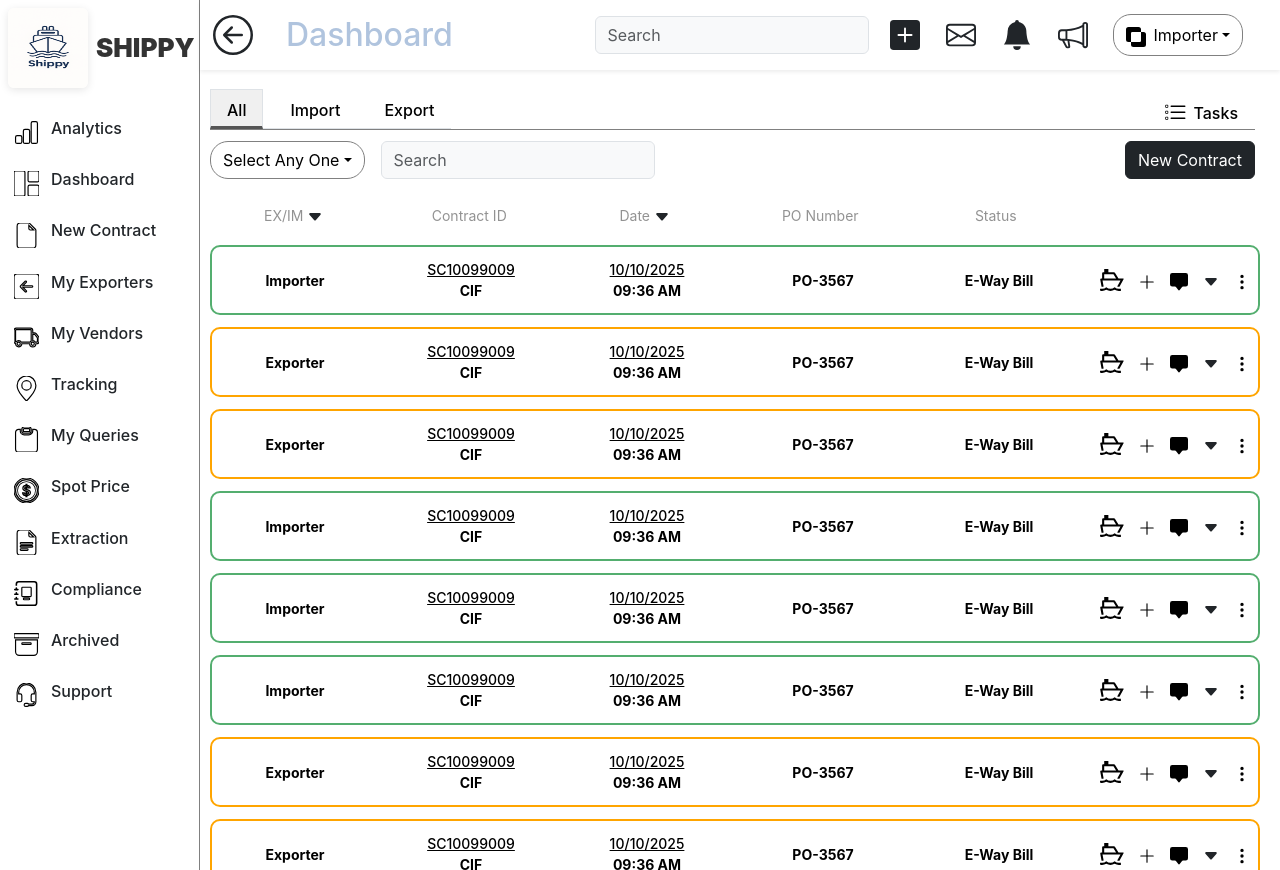
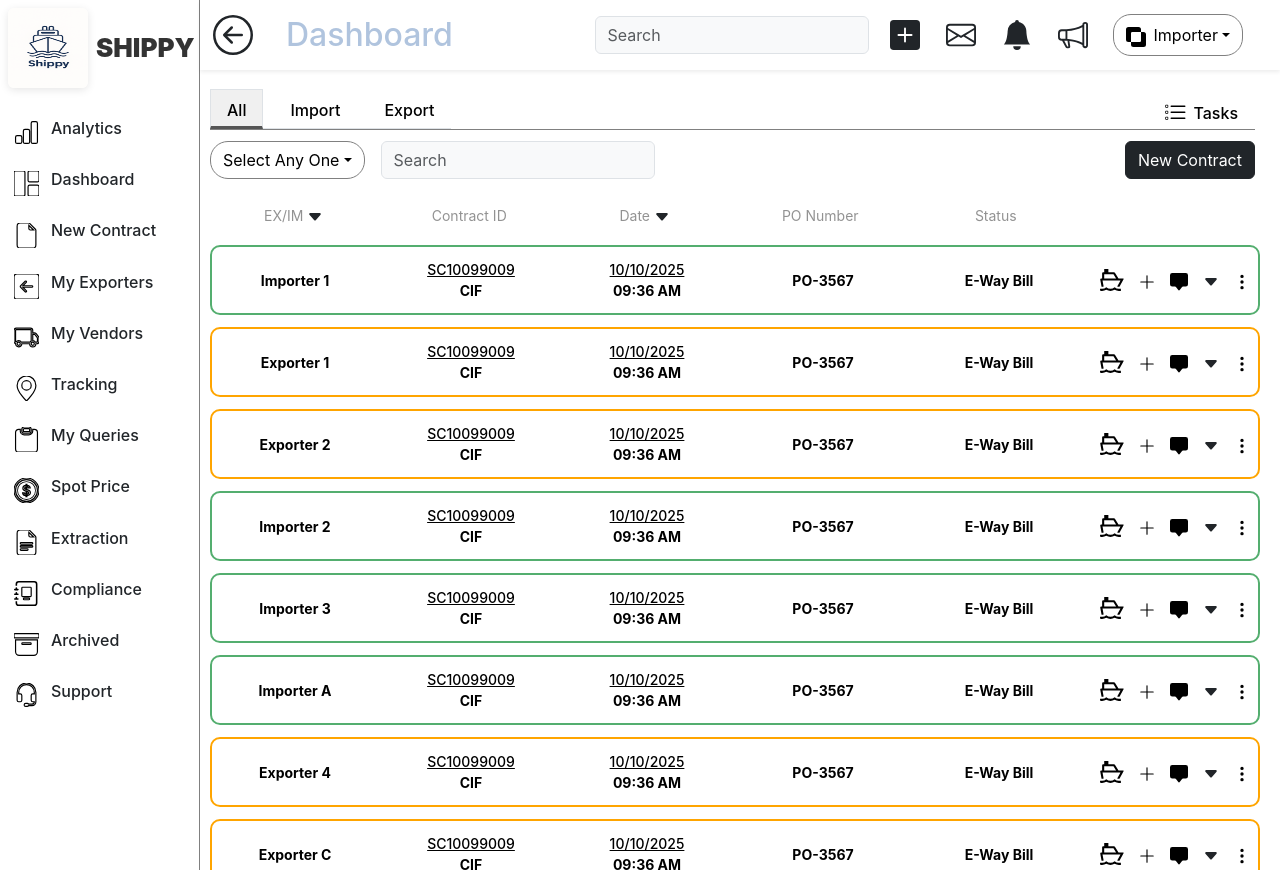
Before and after one commit to yoshwithakaram/shippy-project, a React (Vite) app: page /dashboard/dashboard-all in a window 1280 px wide. Built offline with nearby package versions, Linux system fonts and the light colour scheme.

Commit message:
updated dashboard content

```diff
--- a/src/components/DashboardTabs/DashboardAll.jsx
+++ b/src/components/DashboardTabs/DashboardAll.jsx
@@ -5,17 +5,17 @@ import Datarow from "../Datarow/Datarow";
 function DashboardAll(){
     return(
         <>
-        <Datarow label="Importer"/>
-        <Datarow label="Exporter"/>
-        <Datarow label="Exporter"/>
-        <Datarow label="Importer"/>
-        <Datarow label="Importer"/>
-        <Datarow label="Importer"/>
-        <Datarow label="Exporter"/>
-        <Datarow label="Exporter"/>
-        <Datarow label="Importer"/>
-        <Datarow label="Exporter"/>
-        <Datarow label="Exporter"/>
+        <Datarow label="Importer 1"/>
+        <Datarow label="Exporter 1"/>
+        <Datarow label="Exporter 2"/>
+        <Datarow label="Importer 2"/>
+        <Datarow label="Importer 3"/>
+        <Datarow label="Importer A"/>
+        <Datarow label="Exporter 4"/>
+        <Datarow label="Exporter C"/>
+        <Datarow label="Importer 5"/>
+        <Datarow label="Exporter X"/>
+        <Datarow label="Exporter Z"/>
         </>
     );
 }
--- a/src/components/DashboardTabs/DashboardExport.jsx
+++ b/src/components/DashboardTabs/DashboardExport.jsx
@@ -5,20 +5,20 @@ import Datarow from "../Datarow/Datarow";
 function DashboardExport(){
     return(
         <>
-        <Datarow label="Exporter"/>
-        <Datarow label="Exporter"/>
-        <Datarow label="Exporter"/>
-        <Datarow label="Exporter"/>
-        <Datarow label="Exporter"/>
-        <Datarow label="Exporter"/>
-        <Datarow label="Exporter"/>
-        <Datarow label="Exporter"/>
-        <Datarow label="Exporter"/>
-        <Datarow label="Exporter"/>
-        <Datarow label="Exporter"/>
-        <Datarow label="Exporter"/>
-        <Datarow label="Exporter"/>
-        <Datarow label="Exporter"/>
+        <Datarow label="Exporter 1"/>
+        <Datarow label="Exporter 2"/>
+        <Datarow label="Exporter 3"/>
+        <Datarow label="Exporter 4"/>
+        <Datarow label="Exporter 5"/>
+        <Datarow label="Exporter A"/>
+        <Datarow label="Exporter B"/>
+        <Datarow label="Exporter C"/>
+        <Datarow label="Exporter D"/>
+        <Datarow label="Exporter X"/>
+        <Datarow label="Exporter Y"/>
+        <Datarow label="Exporter Z"/>
+        <Datarow label="Exporter M"/>
+        <Datarow label="Exporter O"/>
         </>
     );
 }
--- a/src/components/DashboardTabs/DashboardImport.jsx
+++ b/src/components/DashboardTabs/DashboardImport.jsx
@@ -5,20 +5,20 @@ import Datarow from "../Datarow/Datarow";
 function DashboardImport(){
     return(
         <>
-        <Datarow label="Importer"/>
-        <Datarow label="Importer"/>
-        <Datarow label="Importer"/>
-        <Datarow label="Importer"/>
-        <Datarow label="Importer"/>
-        <Datarow label="Importer"/>
-        <Datarow label="Importer"/>
-        <Datarow label="Importer"/>
-        <Datarow label="Importer"/>
-        <Datarow label="Importer"/>
-        <Datarow label="Importer"/>
-        <Datarow label="Importer"/>
-        <Datarow label="Importer"/>
-        <Datarow label="Importer"/>
+        <Datarow label="Importer 1"/>
+        <Datarow label="Importer 2"/>
+        <Datarow label="Importer 3"/>
+        <Datarow label="Importer 4"/>
+        <Datarow label="Importer 5"/>
+        <Datarow label="Importer 6"/>
+        <Datarow label="Importer A"/>
+        <Datarow label="Importer B"/>
+        <Datarow label="Importer C"/>
+        <Datarow label="Importer D"/>
+        <Datarow label="Importer X"/>
+        <Datarow label="Importer Y"/>
+        <Datarow label="Importer Z"/>
+        <Datarow label="Importer M"/>
 
         </>
     );
--- a/src/components/Datarow/Datarow.jsx
+++ b/src/components/Datarow/Datarow.jsx
@@ -49,8 +49,8 @@ function Datarow({label}) {
 
   let borderClass = 'custom-border'; // default black
 
-  if (label === 'Exporter') borderClass = 'orange-border';
-  else if (label === 'Importer') borderClass = 'green-border';
+  if (label.startsWith('Exporter')) borderClass = 'orange-border';
+  else if (label.startsWith('Importer')) borderClass = 'green-border';
 
   return (
     // <div className="expandable-box">
```
